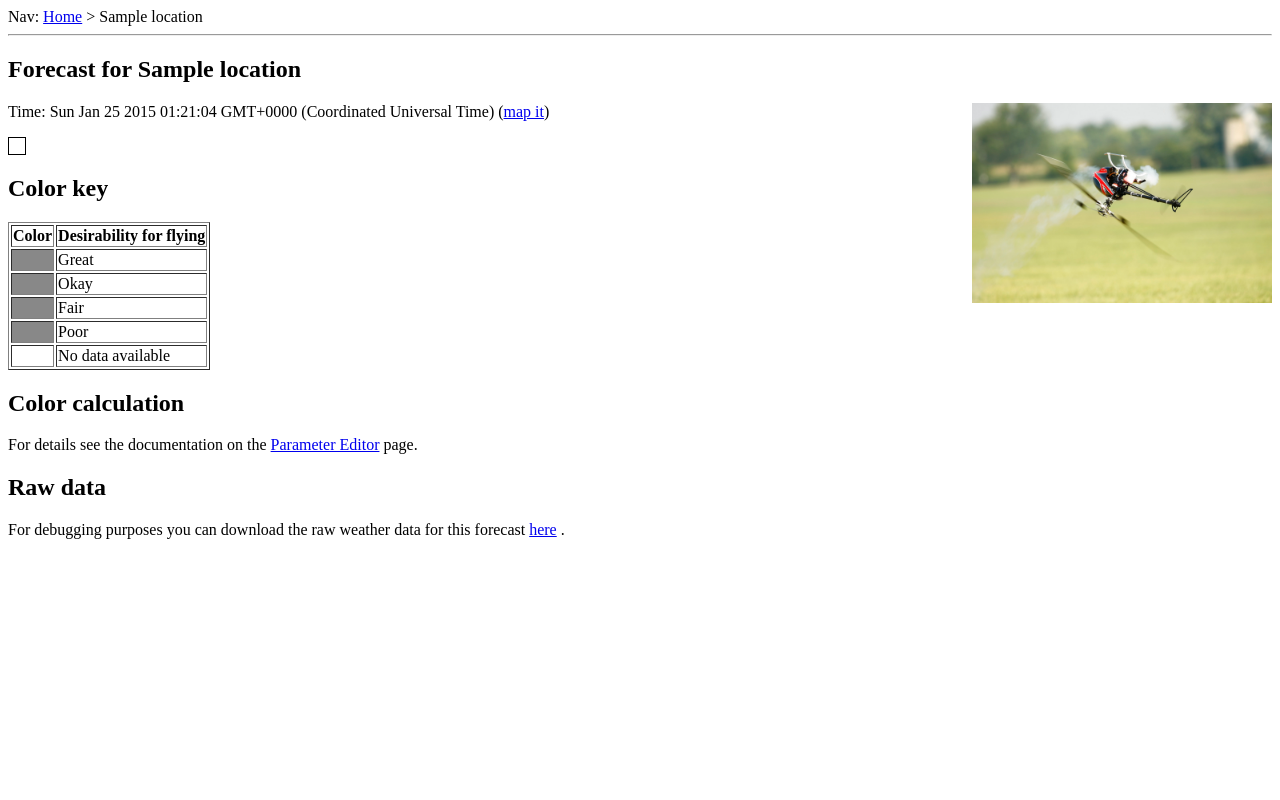
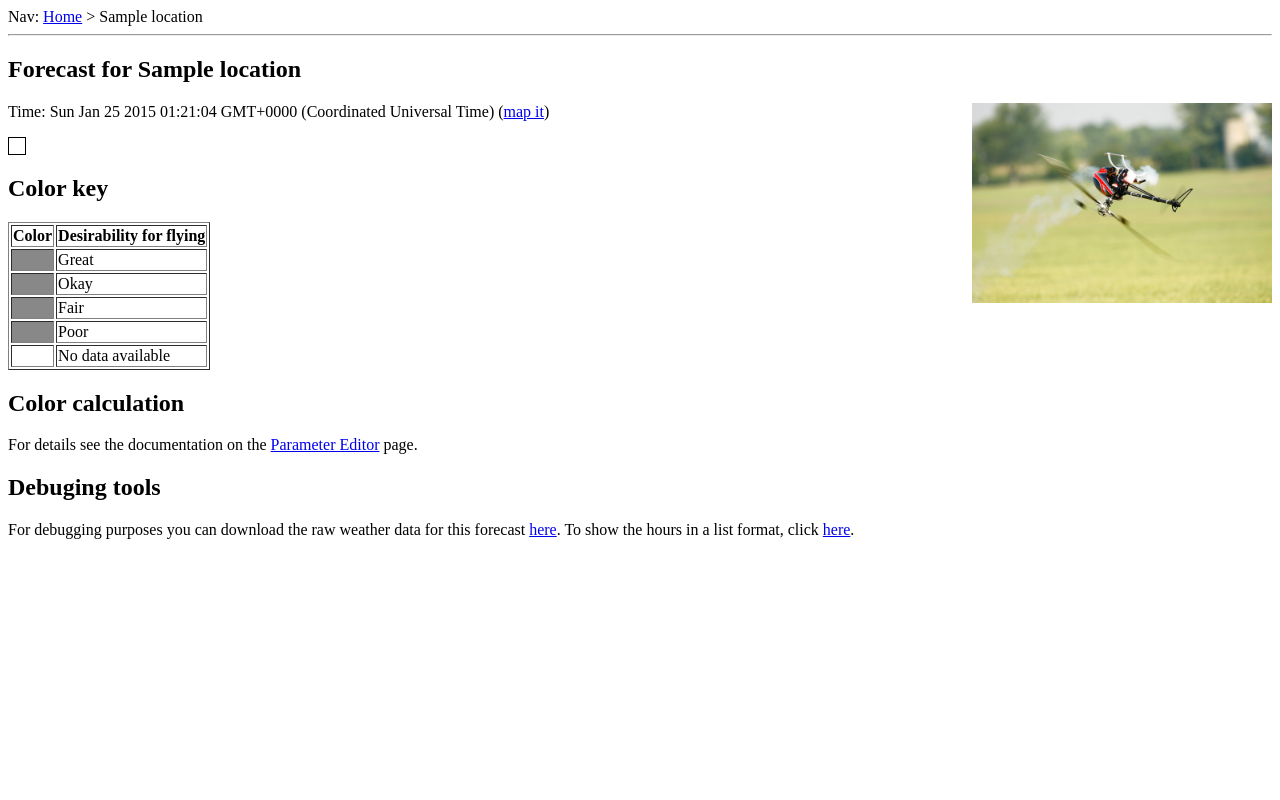
Before and after one commit to matthewcornell/peepweather, a Flask app: template app/templates/forecast.html in a window 1280 px wide. Run offline with Flask 2, Linux system fonts and the light colour scheme; the template is opened without the code that fills it: most values are stand-ins (such as "Sample title", 1, 10 or a date in 2020).

Commit message:
added link to list format

```diff
--- a/app/templates/forecast.html
+++ b/app/templates/forecast.html
@@ -41,9 +41,12 @@
     {% include 'color-key.html' %}
 
 
-    <h2>Raw data</h2>
+    <h2>Debuging tools</h2>
+
+    {% set zipOrLatLon = forecast.zipcode or forecast.latLon[0] + ',' + forecast.latLon[1] %}
 
     For debugging purposes you can download the raw weather data for this forecast
-    <a href="{{ forecast.weatherDotGovUrl() }}">here</a> .
+    <a href="{{ forecast.weatherDotGovUrl() }}">here</a>. To show the hours in a list format, click
+    <a href="{{ url_for('showForecast', zipOrLatLon=zipOrLatLon, list=true) }}">here</a>.
 
 {% endblock %}
```
